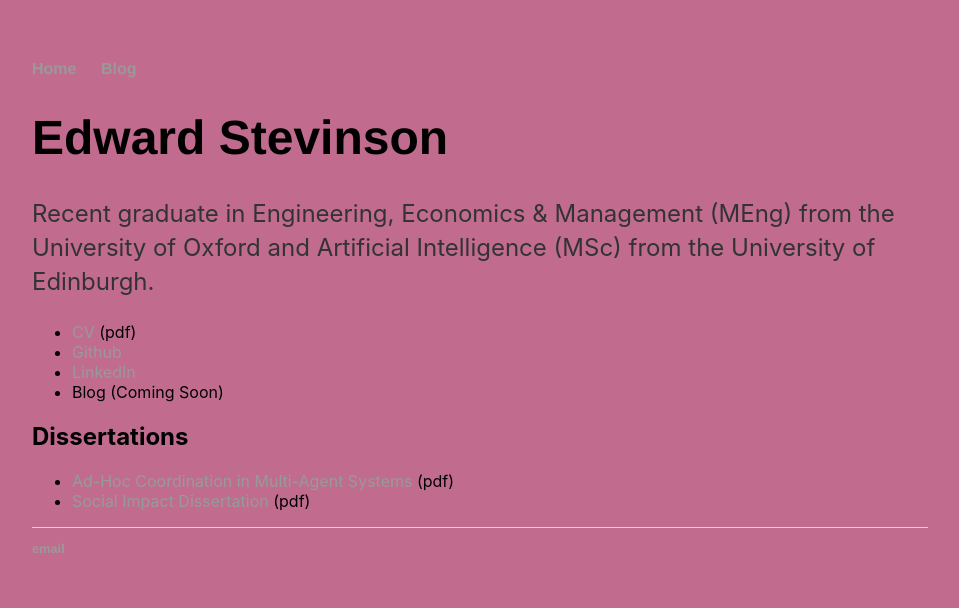
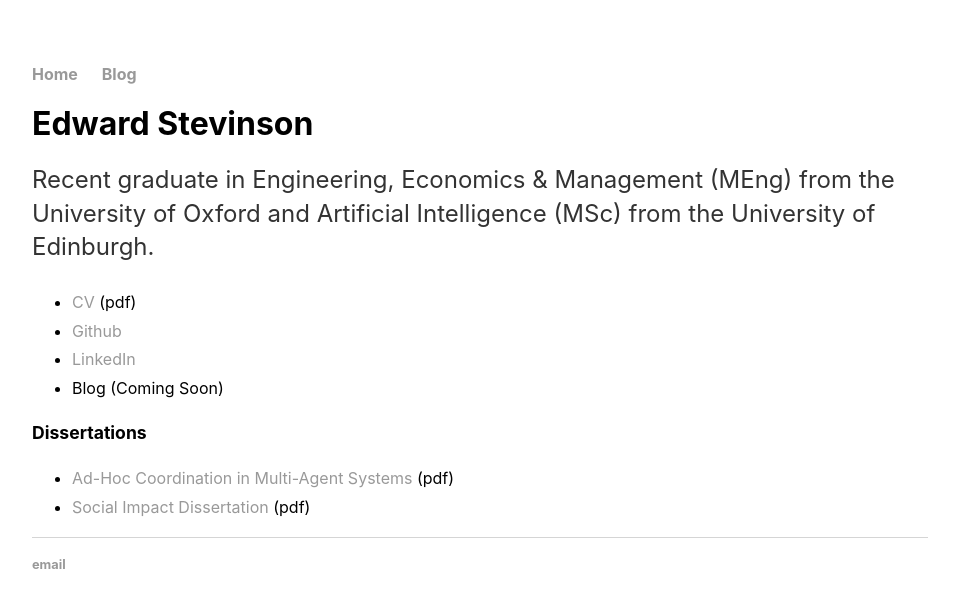
Before and after one commit to Stevinson/stevinson.github.io, a Jekyll site: the page built from index.md, in a window 1280 px wide. Shown: the top 608 px of the page, without its empty margins (160-1119 px from the left). Built offline with Jekyll 4.4.1, drawn with Linux system fonts in a browser that asks for light colours.

Commit message:
Update main.css

```diff
--- a/css/main.css
+++ b/css/main.css
@@ -4,10 +4,27 @@ body {
         "Segoe UI", Helvetica, Arial, sans-serif;
     margin: 60px auto;
     width: 70%;
-    background-color: hsla(336, 86%, 32%, 0.6);
+    /* background-color: hsla(336, 86%, 32%, 0.6); */
+    line-height: 1.8em;
 }
+
+h1 {
+    font-size: 2em;
+    /* font-family:'Helvetica', 'Arial', 'Sans-Serif'; */
+}
+
+h2 {
+    font-size: 1.1em
+}
+
+p {
+    font-size: 1.5em;
+    line-height: 1.4em;
+    color: #333;
+}
+
 nav ul, footer ul {
-    font-family:'Helvetica', 'Arial', 'Sans-Serif';
+    /* font-family:'Helvetica', 'Arial', 'Sans-Serif'; */
     padding: 0px;
     list-style: none;
     font-weight: bold;
@@ -16,6 +33,7 @@ nav ul li, footer ul li {
     display: inline;
     margin-right: 20px;
 }
+
 a {
     text-decoration: none;
     color: #999;
@@ -23,15 +41,13 @@ a {
 a:hover {
     text-decoration: underline;
 }
-h1 {
-    font-size: 3em;
-    font-family:'Helvetica', 'Arial', 'Sans-Serif';
+a:hover {
+
 }
-p {
-    font-size: 1.5em;
-    line-height: 1.4em;
-    color: #333;
+a:visited {
+
 }
+
 footer {
     border-top: 1px solid #d5d5d5;
     font-size: .8em;
```
